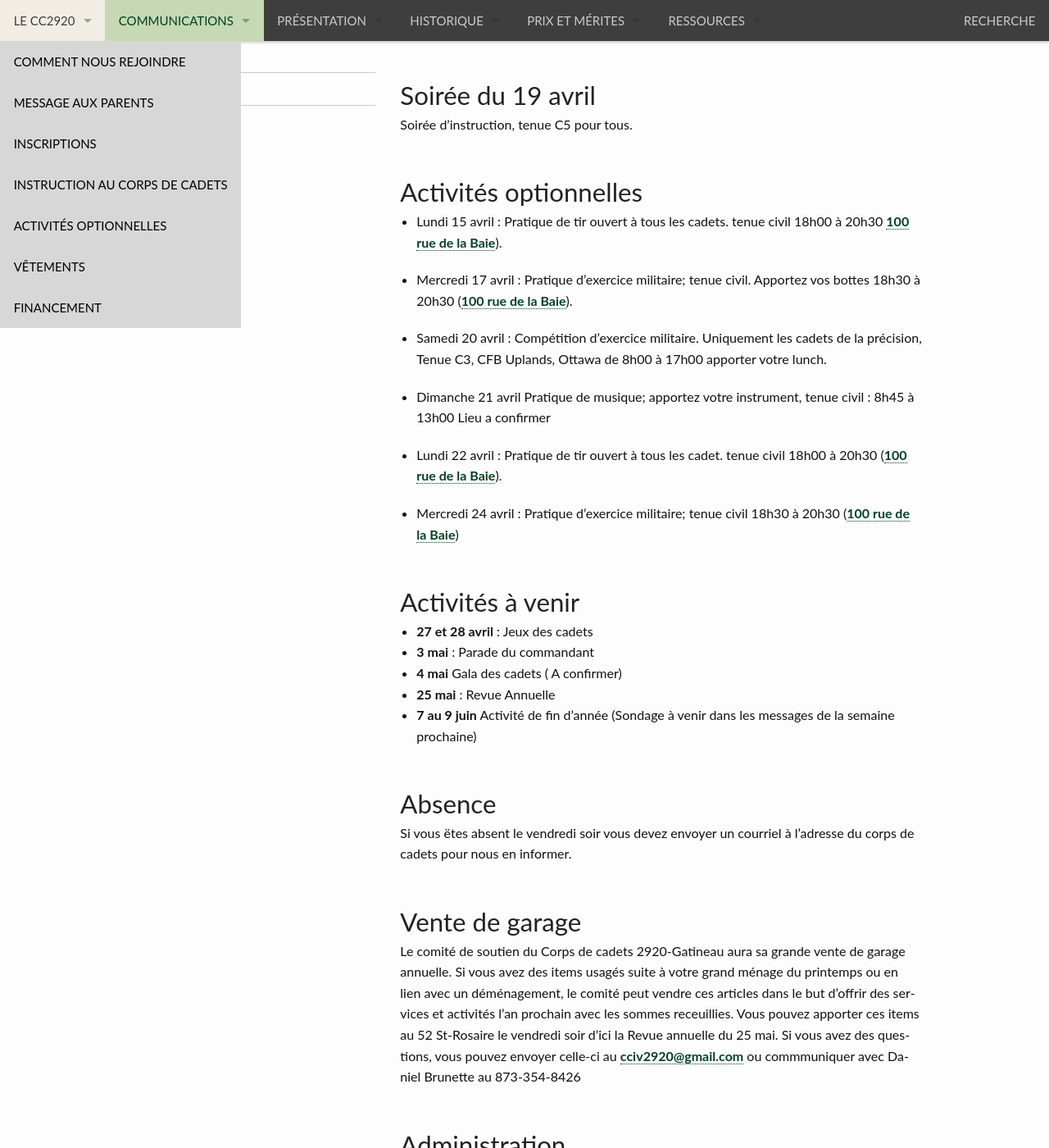
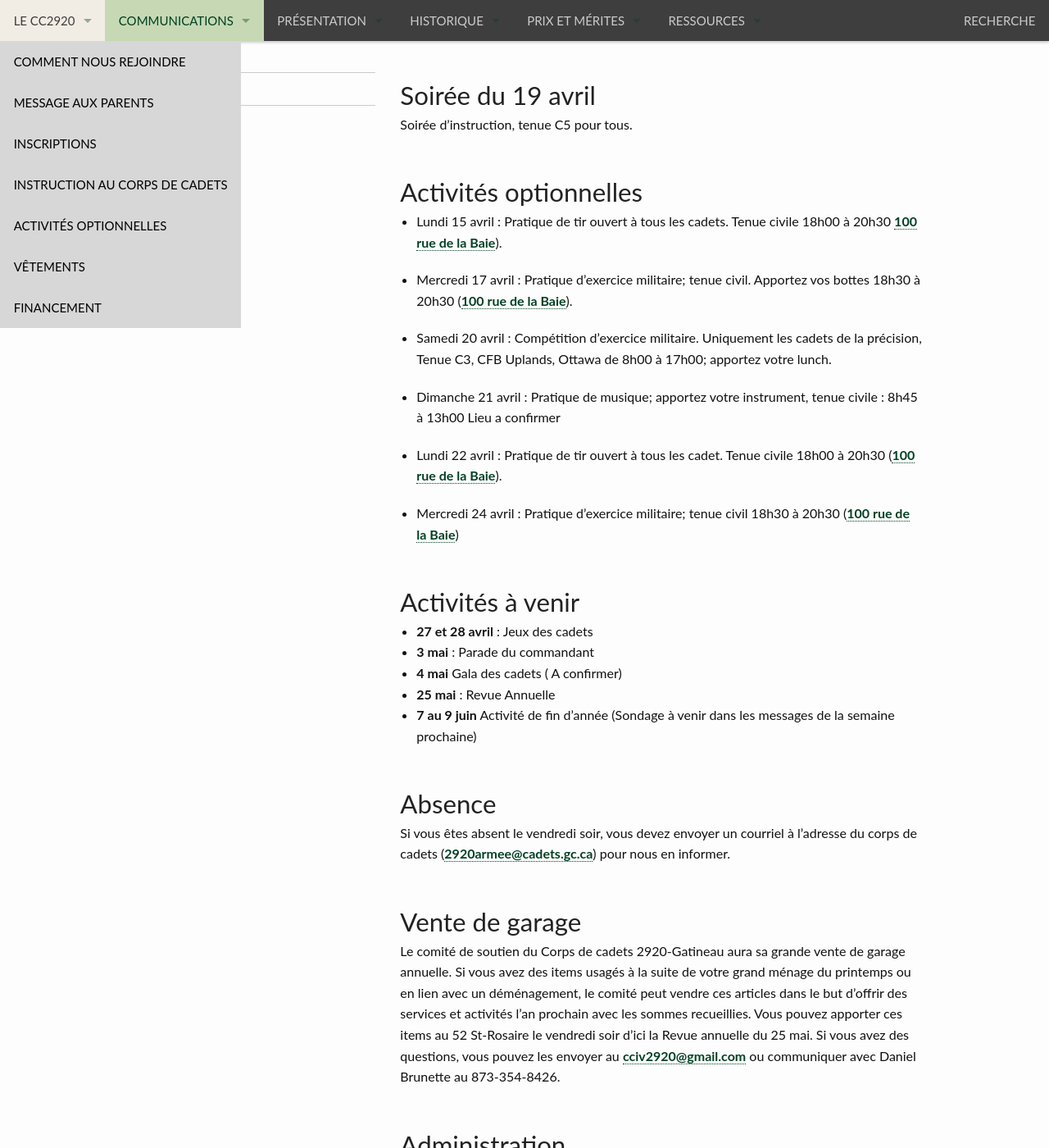
Before and after one commit to CC2920/web, a Jekyll site: the page built from _communications/messages.md, in a window 1280 px wide and 1400 px high, scrolled down 243 px. Shown: the whole window at 82% size. Built offline with Jekyll 4.4.1, drawn with Linux system fonts in a browser that asks for light colours.

Commit message:
Update messages.md

```diff
--- a/_communications/messages.md
+++ b/_communications/messages.md
@@ -10,15 +10,15 @@ Soirée d'instruction, tenue C5 pour tous.
 
 ## Activités optionnelles
 
-- Lundi 15 avril : Pratique de tir ouvert à tous les cadets. tenue civil 18h00 à 20h30  [100 rue de la Baie](/information/comment-nous-rejoindre/)).
+- Lundi 15 avril : Pratique de tir ouvert à tous les cadets. Tenue civile 18h00 à 20h30  [100 rue de la Baie](/information/comment-nous-rejoindre/)).
 
 - Mercredi 17 avril : Pratique d'exercice militaire; tenue civil. Apportez vos bottes 18h30 à 20h30 ([100 rue de la Baie](/information/comment-nous-rejoindre/)).
 
-- Samedi 20 avril : Compétition d'exercice militaire. Uniquement les cadets de la précision, Tenue C3, CFB Uplands, Ottawa de 8h00 à 17h00 apporter votre lunch.
+- Samedi 20 avril : Compétition d'exercice militaire. Uniquement les cadets de la précision, Tenue C3, CFB Uplands, Ottawa de 8h00 à 17h00; apportez votre lunch.
 
-- Dimanche 21 avril Pratique de musique; apportez votre instrument, tenue civil : 8h45 à 13h00  Lieu a confirmer
+- Dimanche 21 avril : Pratique de musique; apportez votre instrument, tenue civile : 8h45 à 13h00  Lieu a confirmer
 
-- Lundi 22 avril : Pratique de tir ouvert à tous les cadet. tenue civil 18h00 à 20h30 ([100 rue de la Baie](/information/comment-nous-rejoindre/)).
+- Lundi 22 avril : Pratique de tir ouvert à tous les cadet. Tenue civile 18h00 à 20h30 ([100 rue de la Baie](/information/comment-nous-rejoindre/)).
 
 - Mercredi 24 avril : Pratique d'exercice militaire; tenue civil 18h30 à 20h30 ([100 rue de la Baie](/information/comment-nous-rejoindre/))
 
@@ -33,11 +33,11 @@ Soirée d'instruction, tenue C5 pour tous.
 
 ## Absence
 
-Si vous ëtes absent le vendredi soir vous devez envoyer un courriel à l'adresse du corps de cadets pour nous en informer.
+Si vous êtes absent le vendredi soir, vous devez envoyer un courriel à l'adresse du corps de cadets (<2920armee@cadets.gc.ca>) pour nous en informer.
 
 ## Vente de garage
 
-Le comité de soutien du Corps de cadets 2920-Gatineau aura sa grande vente de garage annuelle. Si vous avez des items usagés suite à votre grand ménage du printemps ou en lien avec un déménagement, le comité peut vendre ces articles dans le but d'offrir des services et activités l'an prochain avec les sommes receuillies.  Vous pouvez apporter ces items au 52 St-Rosaire le vendredi soir d'ici la Revue annuelle du 25 mai. Si vous avez des questions, vous pouvez envoyer celle-ci au <cciv2920@gmail.com> ou commmuniquer avec Daniel Brunette au 873-354-8426
+Le comité de soutien du Corps de cadets 2920-Gatineau aura sa grande vente de garage annuelle. Si vous avez des items usagés à la suite de votre grand ménage du printemps ou en lien avec un déménagement, le comité peut vendre ces articles dans le but d'offrir des services et activités l'an prochain avec les sommes recueillies. Vous pouvez apporter ces items au 52 St-Rosaire le vendredi soir d'ici la Revue annuelle du 25 mai. Si vous avez des questions, vous pouvez les envoyer au <cciv2920@gmail.com> ou communiquer avec Daniel Brunette au 873-354-8426.
 
 ## Administration
 
```
